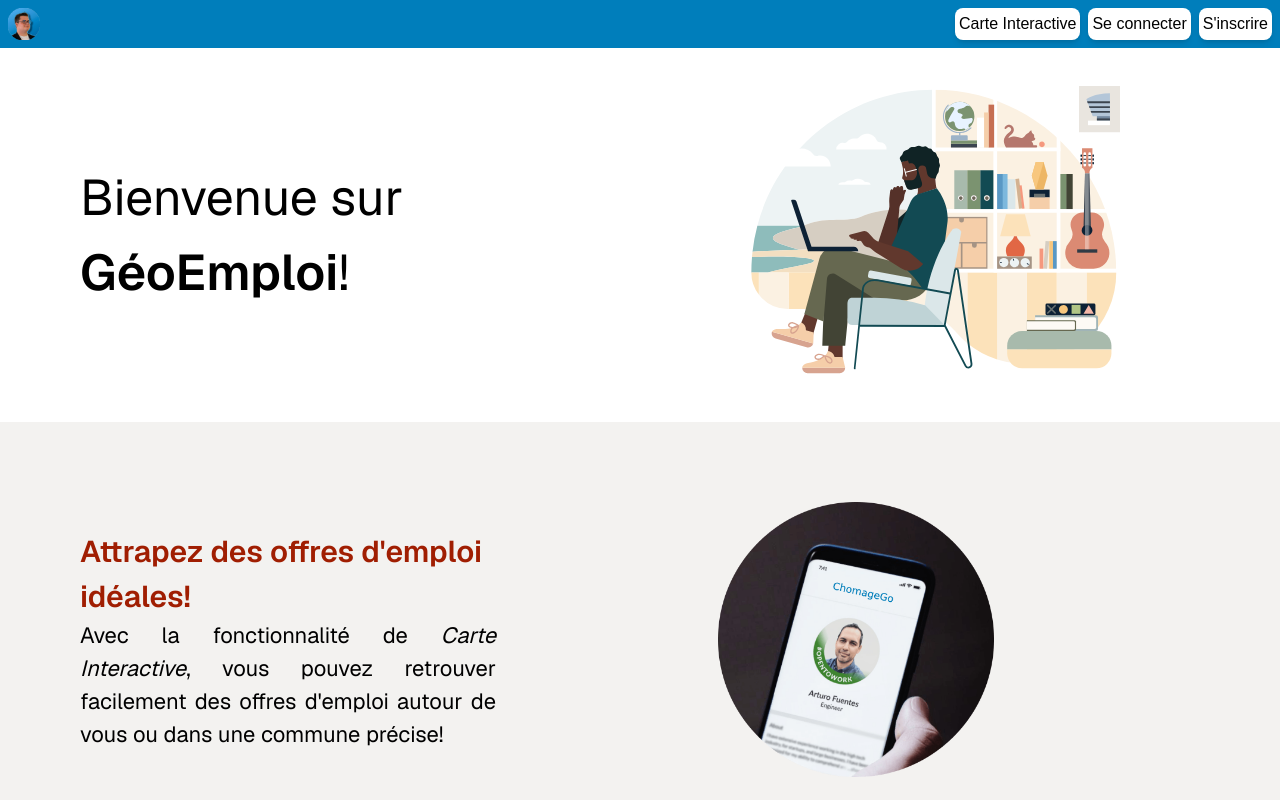
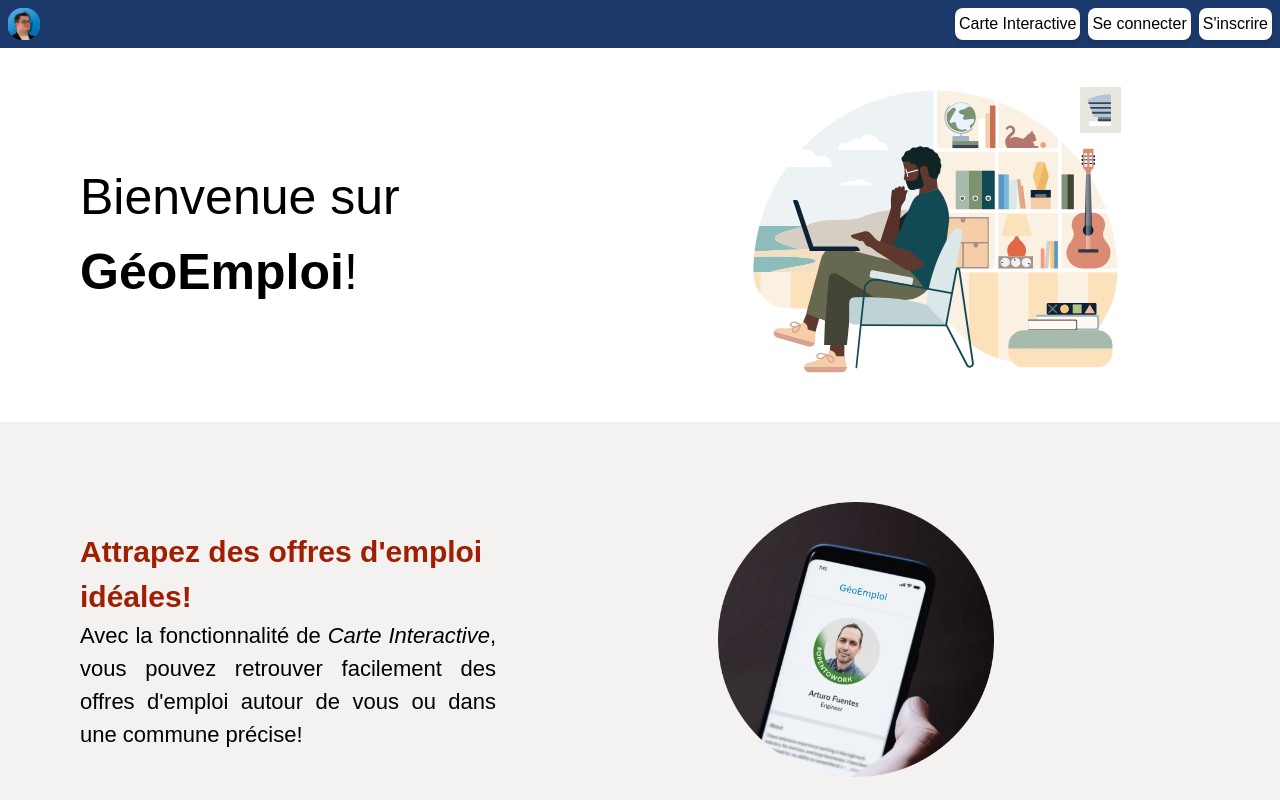
Before and after one commit to SkyReox/GeoEmploi, a Next.js app: page / in a window 1280 px wide. Shown: the top 800 px of the page. Built offline with nearby package versions, Linux system fonts and the light colour scheme.

Commit message:
feat: changed main color + changed fonts (title + other) + changed site name on image

```diff
--- a/app/globals.css
+++ b/app/globals.css
@@ -3,7 +3,7 @@
 :root {
   --background: #ffffff;
   --foreground: #171717;
-  --main-color-1: #007ebb;
+  --main-color-1: #1B3A6B;
   --main-color-2: #fff;
 }
 
@@ -36,3 +36,27 @@ body {
 .bg-main-2 {
   background-color: var(--main-color-2);
 }
+
+h1 {
+  font-family: "Marianne", arial, sans-serif;
+}
+
+h2 {
+  font-family: "Marianne", arial, sans-serif;
+}
+
+h3 {
+  font-family: "Marianne", arial, sans-serif;
+}
+
+h4 {
+  font-family: "Marianne", arial, sans-serif;
+}
+
+h5 {
+  font-family: "Marianne", arial, sans-serif;
+}
+
+h6 {
+  font-family: "Marianne", arial, sans-serif;
+}
--- a/app/layout.tsx
+++ b/app/layout.tsx
@@ -1,16 +1,23 @@
 import type { Metadata } from "next";
-import { Geist, Geist_Mono } from "next/font/google";
+// import { Geist, Geist_Mono } from "next/font/google";
+import { Spectral } from "next/font/google";
 import "./globals.css";
 import HeaderComponent from "./components/HeaderComponent";
 import FooterComponent from "./components/FooterComponent";
 
-const geistSans = Geist({
-  variable: "--font-geist-sans",
-  subsets: ["latin"],
-});
+// const geistSans = Geist({
+//   variable: "--font-geist-sans",
+//   subsets: ["latin"],
+// });
 
-const geistMono = Geist_Mono({
-  variable: "--font-geist-mono",
+// const geistMono = Geist_Mono({
+//   variable: "--font-geist-mono",
+//   subsets: ["latin"],
+// });
+
+const spectral = Spectral({
+  weight: "400",
+  variable: "--font-spectral",
   subsets: ["latin"],
 });
 
@@ -23,7 +30,7 @@ export default function RootLayout({ children }: LayoutProps<"/">) {
   return (
     <html
       lang="en"
-      className={`${geistSans.variable} ${geistMono.variable} h-full antialiased`}
+      className={`${spectral.variable} h-full antialiased`}
     >
       <body className="min-h-full flex flex-col">
         <HeaderComponent/>
--- a/app/page.tsx
+++ b/app/page.tsx
@@ -33,8 +33,8 @@ export default function Home() {
                     <div className="flex justify-center">
                         <Image
                             className="w-[40%]"
-                            src="/arturo.png"
-                            alt="Arturo"
+                            src="/fuentes.png"
+                            alt="Fuentes"
                             width={926}
                             height={926}
                             priority
```
Also changed, not shown: public/arturo.png (deleted), public/fuentes.png (added).
